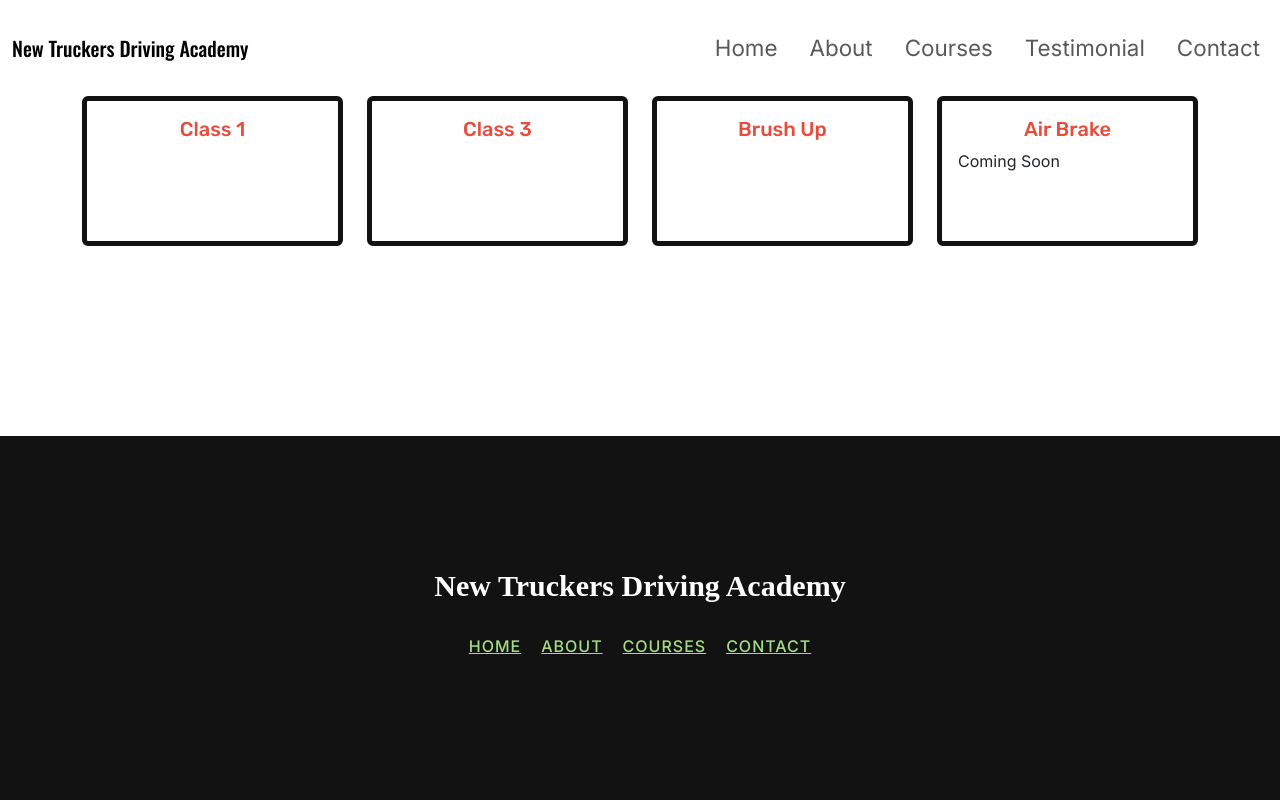
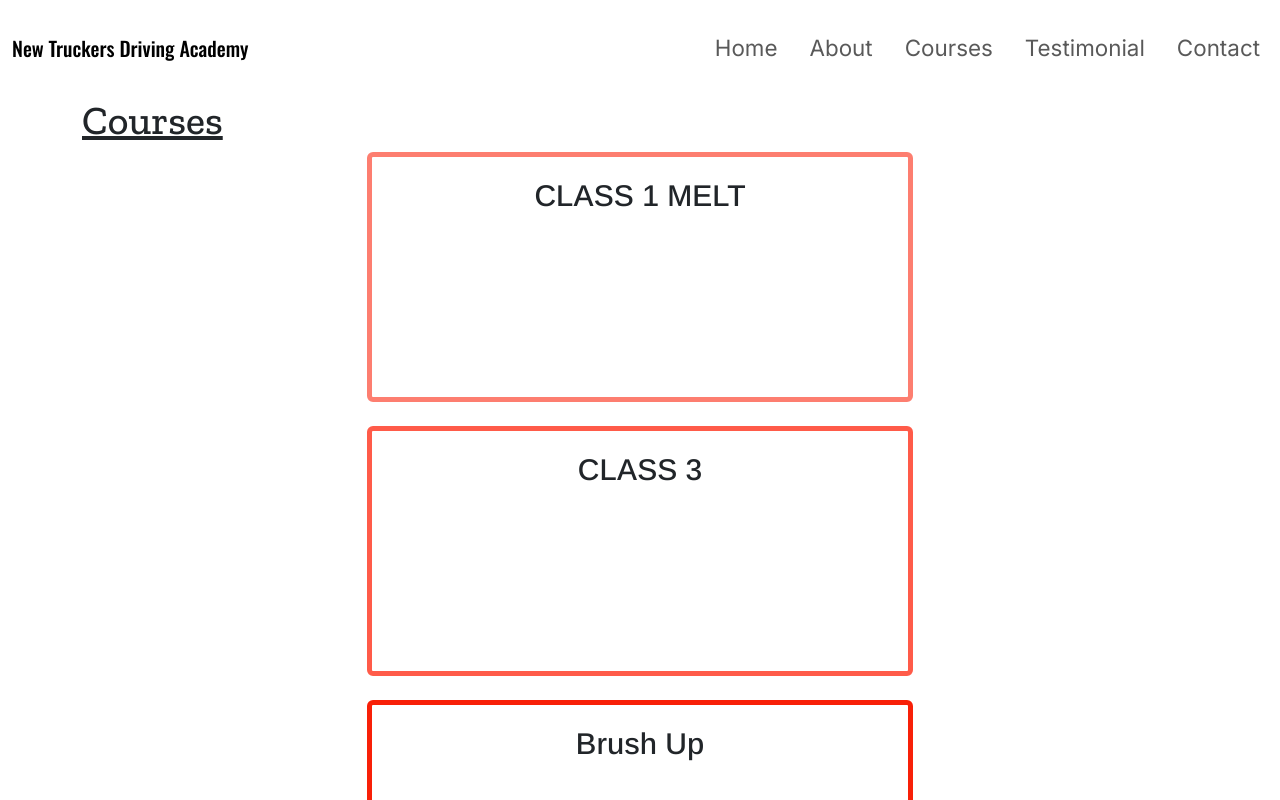
Before and after one commit to Manas273/DrivingSchool, a Next.js app: page /courses in a window 1280 px wide. Shown: the top 800 px of the page. Built offline with nearby package versions, Linux system fonts and the light colour scheme.

Commit message:
Updated Course page.

```diff
--- a/app/courses/page.tsx
+++ b/app/courses/page.tsx
@@ -1,44 +1,54 @@
 
-import Styles from '@/styles/courses.module.css';
+import '@/styles/courses.css';
 import head from '@/public/Courses.png';
 
 
 const Courses = () => {
     return (
         <div className='container'>
-            <div className="row">
-                <div className="col-md-3">
-                    <div className={`card ${Styles.card1}`}>
-                        <div className="card-body">
-                            <h5 className={`card-title ${Styles.cardhead}`}>
-                                Class 1</h5>
+            <h1><u>Courses</u></h1>
+            <div className='row justify-content-center'>
+                <div className='col-md-6'>
+                    <div className='card mb-4 card1'>
+                        <div className='card-body'>
+                            <div className='card-title cardhead'>
+                                CLASS 1 MELT
+                            </div>
+                        </div>
                     </div>
                 </div>
             </div>
-                <div className="col-md-3">
-                    <div className={`card ${Styles.card1}`}>
-                        <div className="card-body">
-                            <h5 className={`card-title ${Styles.cardhead}`}>
-                                Class 3 </h5>
+            <div className='row justify-content-center'>
+                <div className='col-md-6'>
+                    <div className='card mb-4 card2'>
+                        <div className='card-body'>
+                            <div className='card-title cardhead' >
+                                CLASS 3
+                            </div>
+                        </div>
                     </div>
                 </div>
             </div>
-                <div className="col-md-3">
-                    <div className={`card ${Styles.card1}`}>
-                        <div className="card-body">
-                            <h5 className={`card-title ${Styles.cardhead}`}>
-                                Brush Up </h5>
+            <div className='row justify-content-center'>
+                <div className='col-md-6'>
+                    <div className='card mb-4 card3'>
+                        <div className='card-body'>
+                            <div className='card-title cardhead' >
+                                Brush Up
+                            </div>
+                        </div>
                     </div>
                 </div>
             </div>
-                <div className="col-md-3">
-                    <div className={`card ${Styles.card1}`}>
-                        <div className="card-body">
-                            <h5 className={`card-title ${Styles.cardhead}`}>
-                                Air Brake </h5>
-                        <p className="card-text">Coming Soon</p>
+            <div className='row justify-content-center'>
+                <div className='col-md-6'>
+                    <div className='card mb-5 card4'>
+                        <div className='card-body'>
+                            <div className='card-title cardhead'>
+                                Air Brakes
+                            </div>
+                        </div>
                     </div>
-                </div>
                 </div>
             </div>
         </div>
--- a/app/page.tsx
+++ b/app/page.tsx
@@ -9,21 +9,10 @@ import Footer from "./footer";
 
 const App = () => {
   return (
-    <><div className="slideshow-container">
-      <div className="mySlides fade">
-        <img src="logo3.png" alt="image1"></img>
-      </div>
-      <div className="mySlides fade">
-        <img src="demo.png" alt="image2"></img>
-      </div>
-      <div className="mySlides fade">
-        <img src="logo3.png" alt="image3"></img>
-      </div>
-    </div>
       <div className='container p-5'>
         <div className="row">
           <div className="col">
-            <div className='card card1'>
+            <div className='card card1' id="location">
               <div className='card-body card2'>
                 <a href="https://maps.app.goo.gl/gxQ74xAKekKeymuQA">7320 40 Street NE
                   <br></br>
@@ -43,7 +32,7 @@ const App = () => {
             </div>
           </div>
           <div className="col">
-            <div className='card card1'>
+            <div className='card card1' id="contact">
               <div className='card-body card2'>
                 <a href="/contact">
                   newtruckersdrivingacademy@gmail.com
@@ -54,8 +43,7 @@ const App = () => {
             </div>
           </div>
         </div>
-
-      </div></>
+    </div>
   );
 };
 
--- /dev/null
+++ b/styles/courses.css
@@ -0,0 +1,47 @@
+@import url('https://fonts.googleapis.com/css2?family=Arimo:wght@500&family=Rubik:wght@500&display=swap');
+@import url('https://fonts.googleapis.com/css2?family=Zilla+Slab:wght@500&display=swap');
+@import url('https://fonts.googleapis.com/css2?family=Crimson+Pro&display=swap');
+
+.card:hover{
+    box-shadow: 0 4px 8px rgba(0, 0, 0, 0.2);
+    transform: scale(1.05);
+    border-color: black;
+}
+.card1{
+    height: 250px;
+    border-width: 5px;
+    border-color: #FD7E70;
+    padding: auto;
+    text-align: center;
+}
+.card2{
+    height: 250px;
+    border-width: 5px;
+    border-color: #FF5B49;
+    padding: auto;
+    text-align: center;
+}
+
+.card3{
+    height: 250px;
+    border-width: 5px;
+    border-color: #F82008;
+    padding: auto;
+    text-align: center;
+}
+.card4{
+    height: 250px;
+    border-width: 5px;
+    border-color: #7F0D00;
+    padding: auto;
+    text-align: center;
+}
+
+h1{
+    font-family: 'Zilla Slab', serif;
+}
+
+.cardhead{
+    font-size: 30px;
+    font-family: 'Arimo', sans-serif;
+}
--- a/styles/courses.module.css
+++ /dev/null
@@ -1,32 +0,0 @@
-@import url('https://fonts.googleapis.com/css2?family=Arimo:wght@500&family=Rubik:wght@500&display=swap');
-
-.anime {
-    animation: fadeIn 5s;
-}
-
-@keyframes fadeIn {
-    0% { opacity: 0; }
-    100% { opacity: 1; }
-}
-
-.container{
-    padding: 20px;
-}
-
-.card1{
-    border-width: 5px;
-    height: 150px;
-    border-color: #121212;
-}
-
-.cardhead{
-    font-family: 'Rubik', sans-serif;
-    color: #e74c3c;
-    text-align: center;
-}
-
-.card1:hover{
-    transform: scale(1.05);
-    background-color: #121212;
-    transition: background-color 0.3s;
-}
```
Also changed, not shown: styles/home.css (+0 -19 lines).
